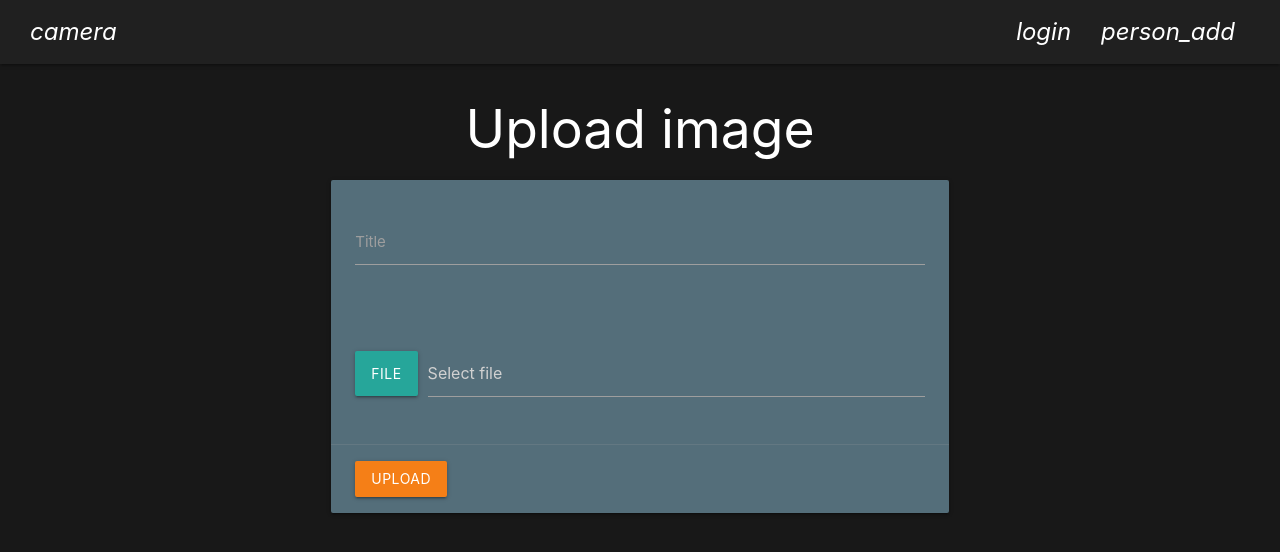
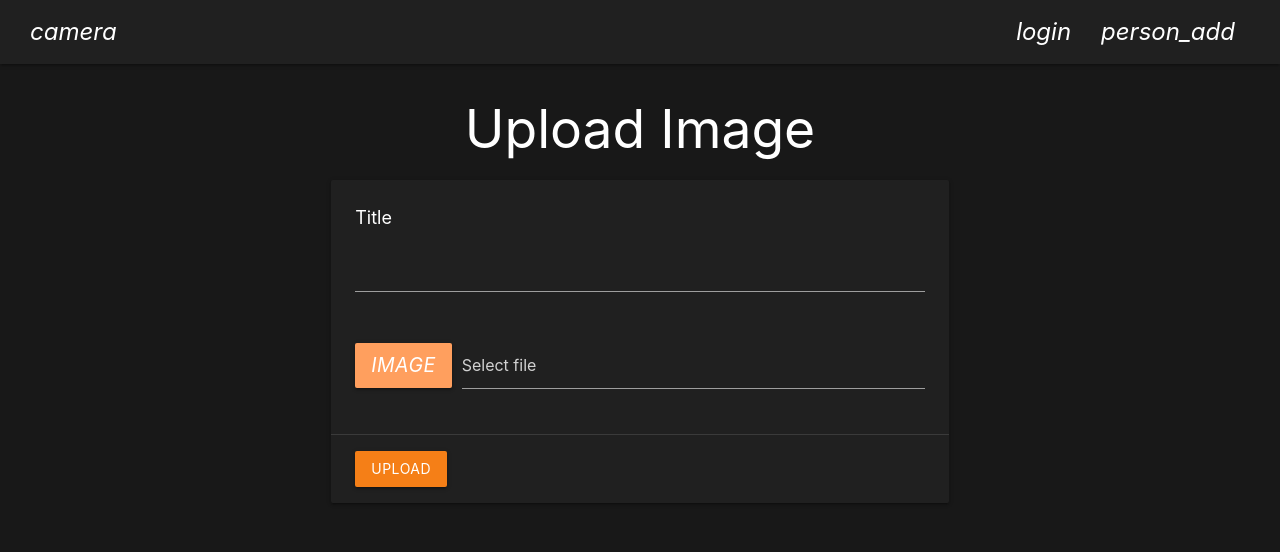
Before and after one commit to Alex9976/image-hosting, a React (Create React App) app in the folder client/: page /upload in a window 1280 px wide. Shown: the top 552 px of the page. Built offline with nearby package versions, Linux system fonts and the light colour scheme; no server answers; the HTML template or start-up script is replaced by a standard one.

Commit message:
UploadPadge cosmetics

```diff
--- a/client/src/pages/SignupPage.js
+++ b/client/src/pages/SignupPage.js
@@ -61,9 +61,7 @@ export const SignupPage = () => {
                         <label style={{ userSelect: 'none', color: 'red', fontSize: '100%' }}>{errorMessage}</label>
                     </div>
                     <div className="card-action">
-                        <button className="btn" style={{ marginRight: 10, background: '#FF9F5E', color: 'black' }} onClick={signupHandler} disabled={authContext.isLoading}>
-                            Sign In
-                        </button>
+                        <button className="btn" style={{ marginRight: 10, background: '#FF9F5E', color: 'black' }} onClick={signupHandler} disabled={authContext.isLoading}>Sign Up</button>
                     </div>
                 </div>
             </div>
--- a/client/src/pages/UploadPage.js
+++ b/client/src/pages/UploadPage.js
@@ -10,18 +10,26 @@ export const UploadPage = () => {
     const [fileTitle, setFileTitle] = useState('');
     const [selectedFile, setSelectedFile] = useState(null);
     const [selectedFileName, setSelectedFileName] = useState('');
-    const fileInputRef = React.useRef();
+    const fileInputRef = React.useRef()
+    const [errorMessage, setErrorMessage] = useState('')
+    const [successMessage, setSuccessMessage] = useState('')
 
     const changeTitleHandler = (event) => {
+        setErrorMessage('')
+        setSuccessMessage('')
         setFileTitle(event.target.value);
     };
 
     const changeFileHandler = (event) => {
+        setErrorMessage('')
+        setSuccessMessage('')
         setSelectedFile(event.target.files[0])
         setSelectedFileName(event.target.files[0].name);
     };
 
     const changeFileNameHandler = (event) => {
+        setErrorMessage('')
+        setSuccessMessage('')
         setSelectedFileName(event.target.value);
     }
 
@@ -38,13 +46,14 @@ export const UploadPage = () => {
             method: 'POST',
             body: data
         }).then(() => {
-            console.log('a')
+            setSuccessMessage('Success')
             setFileTitle('')
             setSelectedFile(null)
             setSelectedFileName('');
             fileInputRef.current.value = ""
             setLoading(false)
         }).catch(() => {
+            setErrorMessage('Error')
             authContext.signOut()
             setLoading(false)
         })
@@ -53,54 +62,31 @@ export const UploadPage = () => {
     return (
         <div className="row" style={{ paddingTop: '64px' }}>
             <div className="col s6 offset-s3">
-                <h2 style={{ textAlign: 'center' }}>Upload image</h2>
-                {loading ? <Loader /> : <div />}
-                <div className="card blue-grey darken-1">
+                <h2 style={{ textAlign: 'center', userSelect: 'none' }}>Upload Image</h2>
+                {/* {loading ? <Loader /> : <div />} */}
+                <div className="card" style={{ backgroundColor: '#202020' }}>
                     <form action="#" onSubmit={handleSubmit}>
                         <div className="card-content white-text">
+                            <label htmlFor="title" style={{ userSelect: 'none', color: 'white', fontSize: '120%' }}>Title</label>
                             <div className="input-field">
-                                <input
-                                    id="title"
-                                    type="text"
-                                    name="title"
-                                    autoComplete="off"
-                                    value={fileTitle}
-                                    onChange={changeTitleHandler}
-                                    required
-                                />
-                                <label htmlFor="title">Title</label>
+                                <input style={{ color: 'white' }} id="title" type="text" name="title" autoComplete="off" value={fileTitle} onChange={changeTitleHandler} required />
                             </div>
                         </div>
-                        <div className="card-content file-field input-field">
-                            <div className="btn">
-                                <span>File</span>
-                                <input
-                                    id='file'
-                                    type="file"
-                                    accept="image/*"
-                                    ref={fileInputRef}
-                                    onChange={changeFileHandler}
-                                    required
-                                />
+                        <div className="card-content file-field input-field" style={{ marginTop: '-20px' }} >
+                            <div className="btn" style={{ backgroundColor: '#FF9F5E' }}>
+                                <i className="material-icons" style={{ backgroundColor: '#FF9F5E' }}>image</i>
+                                <input style={{ color: 'white' }} id='file' type="file" accept="image/*" ref={fileInputRef} onChange={changeFileHandler} required />
                             </div>
                             <div className="file-path-wrapper">
-                                <input
-                                    className="file-path validate"
-                                    type="text"
-                                    value={selectedFileName}
-                                    onChange={changeFileNameHandler}
-                                    placeholder="Select file"
-                                />
+                                <input className="file-path validate" style={{ color: 'white' }} type="text" value={selectedFileName} onChange={changeFileNameHandler} placeholder="Select file" />
                             </div>
                         </div>
+                        <div className="card-content white-text" style={{ marginTop: '-50px' }}>
+                            <label style={{ userSelect: 'none', color: 'red', fontSize: '100%' }}>{errorMessage}</label>
+                            <label style={{ userSelect: 'none', color: 'lightgreen', fontSize: '100%' }}>{successMessage}</label>
+                        </div>
                         <div className="card-action">
-                            <button
-                                className="btn yellow darken-4"
-                                style={{ marginRight: 10 }}
-                                type="submit"
-                            >
-                                Upload
-                            </button>
+                            <button className="btn yellow darken-4" style={{ marginRight: 10 }} type="submit">Upload</button>
                         </div>
                     </form>
                 </div>
```
